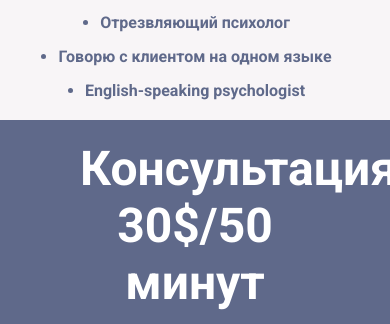
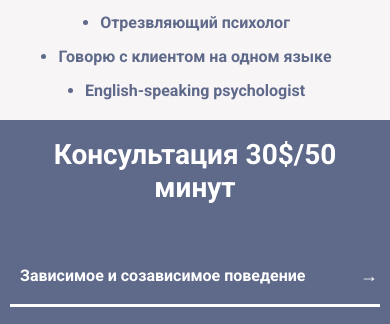
Before and after one commit to teorver/single-page, a website built with Parcel: page src/index.html in a window 390 px wide. Shown: the part 460-784 px from the top of the page. Built offline with nearby package versions, Linux system fonts and the light colour scheme; files whose address does not match are found by name.

Commit message:
fix appearance on width < 450px

```diff
--- a/src/scss/section/services.scss
+++ b/src/scss/section/services.scss
@@ -10,6 +10,10 @@
   justify-content: space-between;
   padding: 20px 75px;
   gap: 20px;
+
+  @media (max-width: 450px) {
+    padding: 18px 5px;
+  }
 }
 
 .services-info{
@@ -65,6 +69,14 @@
 
   @media (max-width: 840px) {
     font-size: 48px;
+  }
+
+  @media (max-width: 450px) {
+    font-size: 36px;
+  }
+
+  @media (max-width: 2700px) {
+    font-size: 28px;
   }
 }
 
```
